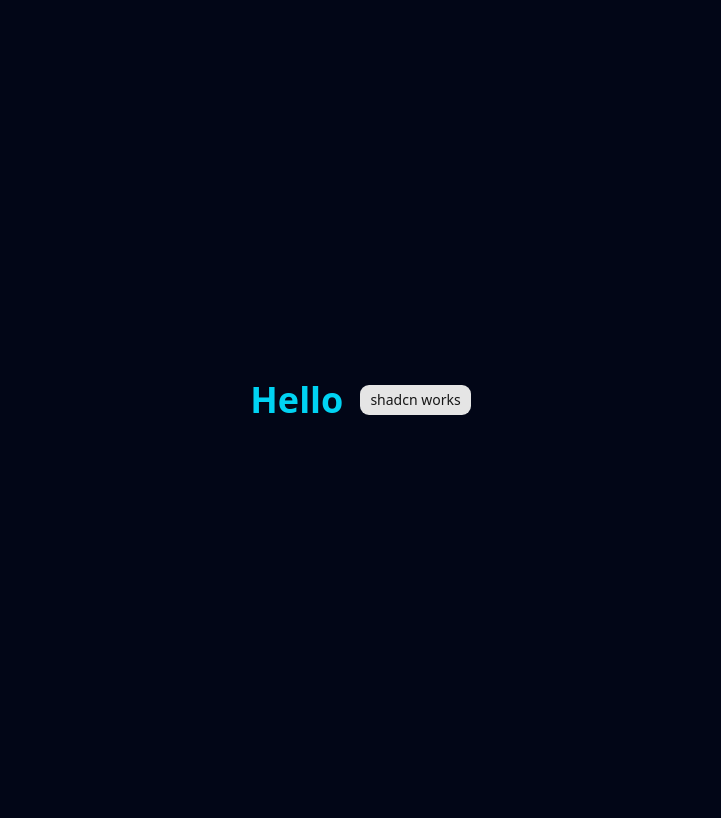
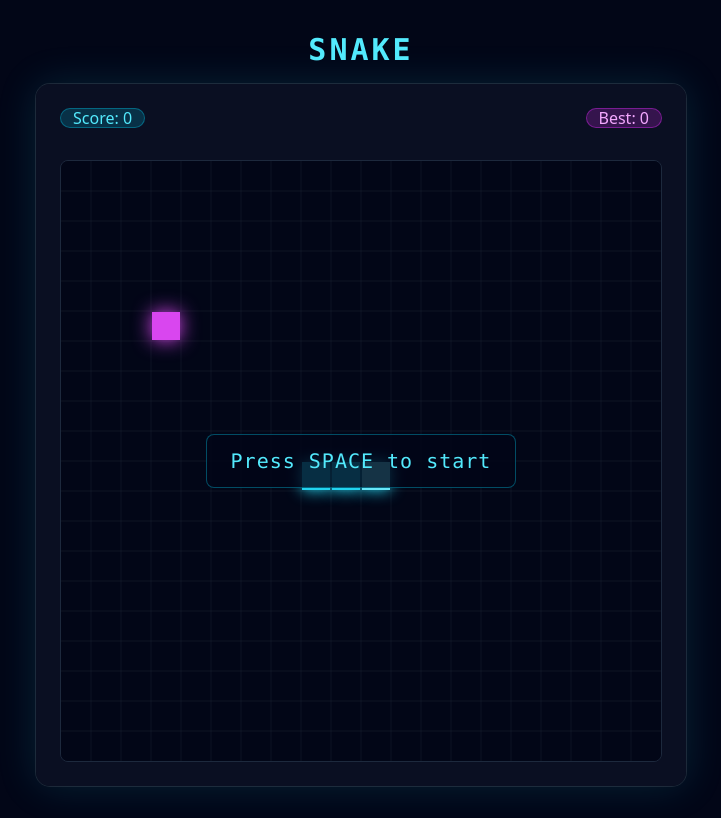
Before and after one commit to shortcutchris/claude-code-workshop-bik, a React (Vite) app in the folder frontend/: page / in a window 1280 px wide. Shown: the whole page, without its empty margins (279-1000 px from the left). Built offline with nearby package versions, Linux system fonts and the light colour scheme.

Commit message:
feat: SnakeGame orchestrator wired into App
Also fix GameCanvas closure typing (function -> arrow) so the production
build (tsc -b) compiles cleanly with strict null narrowing.

```diff
--- a/frontend/src/App.tsx
+++ b/frontend/src/App.tsx
@@ -1,10 +1,14 @@
-import { Button } from '@/components/ui/button'
+import { SnakeGame } from '@/components/SnakeGame'
 
 function App() {
   return (
-    <div className="min-h-full flex items-center justify-center gap-4">
-      <h1 className="text-4xl font-bold text-cyan-400">Hello</h1>
-      <Button>shadcn works</Button>
+    <div className="min-h-full flex items-center justify-center p-8">
+      <div className="flex flex-col items-center gap-4">
+        <h1 className="text-3xl font-mono font-bold text-cyan-300 tracking-widest">
+          SNAKE
+        </h1>
+        <SnakeGame />
+      </div>
     </div>
   )
 }
--- a/frontend/src/components/GameCanvas.tsx
+++ b/frontend/src/components/GameCanvas.tsx
@@ -16,7 +16,7 @@
     const ctx = canvas.getContext('2d')
     if (!ctx) return
 
-    function draw() {
+    const draw = () => {
       const s = stateRef.current
       ctx.fillStyle = COLORS.background
       ctx.fillRect(0, 0, CANVAS_PX, CANVAS_PX)
--- /dev/null
+++ b/frontend/src/components/SnakeGame.tsx
@@ -0,0 +1,101 @@
+import { useCallback, useRef, useState } from 'react'
+import { Card } from '@/components/ui/card'
+import { GameCanvas } from './GameCanvas'
+import { ScoreBoard } from './ScoreBoard'
+import { StartOverlay } from './StartOverlay'
+import { GameOverDialog } from './GameOverDialog'
+import { useGameLoop } from '@/hooks/useGameLoop'
+import { useKeyboard } from '@/hooks/useKeyboard'
+import { useHighscore } from '@/hooks/useHighscore'
+import {
+  INITIAL_TICK_MS,
+  MIN_TICK_MS,
+  SPEED_INCREASE_EVERY,
+  SPEED_FACTOR,
+} from '@/game/constants'
+import { applyDirection, createInitialState, tick } from '@/game/engine'
+import type { Direction, GameState, Phase } from '@/game/types'
+import { playEat, playGameOver } from '@/game/sound'
+
+export function SnakeGame() {
+  const [phase, setPhase] = useState<Phase>('idle')
+  const [score, setScore] = useState<number>(0)
+  const [tickMs, setTickMs] = useState<number>(INITIAL_TICK_MS)
+  const [isNewHighscore, setIsNewHighscore] = useState<boolean>(false)
+
+  const { highscore, submitScore } = useHighscore()
+  const stateRef = useRef<GameState>(createInitialState())
+  const scoreRef = useRef<number>(0)
+
+  const reset = useCallback(() => {
+    stateRef.current = createInitialState()
+    scoreRef.current = 0
+    setScore(0)
+    setTickMs(INITIAL_TICK_MS)
+    setIsNewHighscore(false)
+  }, [])
+
+  const onTick = useCallback(() => {
+    const result = tick(stateRef.current)
+    stateRef.current = result.state
+
+    if (result.ateFood) {
+      playEat()
+      scoreRef.current += 1
+      setScore(scoreRef.current)
+      if (scoreRef.current % SPEED_INCREASE_EVERY === 0) {
+        setTickMs(ms => Math.max(MIN_TICK_MS, Math.round(ms * SPEED_FACTOR)))
+      }
+    }
+
+    if (result.collided) {
+      playGameOver()
+      const beaten = submitScore(scoreRef.current)
+      setIsNewHighscore(beaten)
+      setPhase('over')
+    }
+  }, [submitScore])
+
+  const onDirection = useCallback((d: Direction) => {
+    if (phase !== 'running') return
+    stateRef.current = applyDirection(stateRef.current, d)
+  }, [phase])
+
+  const onSpace = useCallback(() => {
+    if (phase === 'idle') {
+      reset()
+      setPhase('running')
+    } else if (phase === 'running') {
+      setPhase('paused')
+    } else if (phase === 'paused') {
+      setPhase('running')
+    } else if (phase === 'over') {
+      reset()
+      setPhase('running')
+    }
+  }, [phase, reset])
+
+  useKeyboard({ onDirection, onSpace })
+  useGameLoop({
+    isRunning: phase === 'running',
+    tickMs,
+    onTick,
+  })
+
+  return (
+    <Card className="bg-slate-900/60 border-slate-800 p-6 shadow-[0_0_40px_rgba(34,211,238,0.15)]">
+      <ScoreBoard score={score} highscore={highscore} />
+      <div className="relative">
+        <GameCanvas stateRef={stateRef} />
+        {(phase === 'idle' || phase === 'paused') && <StartOverlay phase={phase} />}
+      </div>
+      <GameOverDialog
+        open={phase === 'over'}
+        score={score}
+        isNewHighscore={isNewHighscore}
+        isWin={stateRef.current.isWon}
+        onRestart={onSpace}
+      />
+    </Card>
+  )
+}
```
